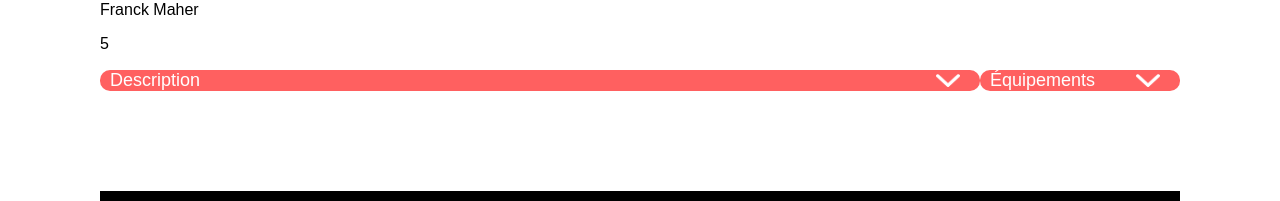
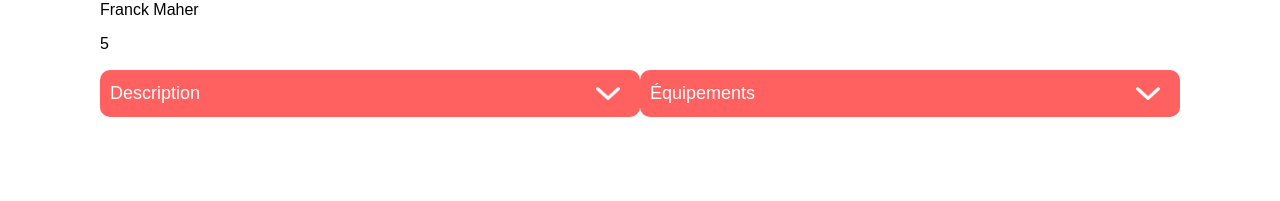
Before and after one commit to Axel75018/kasa, a React (Create React App) app: page /logement/0979876d in a window 1280 px wide. Shown: the part 698-899 px from the top of the page. Built offline with nearby package versions, Linux system fonts and the light colour scheme.

Commit message:
largeur collapse logement ok

```diff
--- a/src/assets/style/style.css
+++ b/src/assets/style/style.css
@@ -659,9 +659,35 @@ section.logementCollapse {
   justify-content: space-between;
 }
 section.logementCollapse div.collapseContainer {
-  width: 582px;
+  max-width: 582px;
+  width: 100%;
 }
-section.logementCollapse div.collapseContainer div.collapseContenu {
+section.logementCollapse div.collapseContainer div.collapseTitre {
+  width: 100%;
+  height: 47px;
+  margin: 0;
+  padding: 0;
+  background-color: rgb(255, 96, 96);
+  display: flex;
+  flex-direction: row;
+  align-items: center;
+  padding: 0 10px;
+  z-index: 2;
+}
+section.logementCollapse div.collapseContainer div.collapseTitre h4 {
+  color: white;
+  margin: 0;
+}
+section.logementCollapse div.collapseContainer div.collapseTitre button {
+  margin-left: auto;
+  background-color: transparent;
+  border: none;
+  color: white;
+  font-size: 24px;
+  cursor: pointer;
+}
+
+div.collapseContenu {
   min-height: 250px;
   height: 100%;
 }
--- a/src/components/collapse/Collapse2.js
+++ b/src/components/collapse/Collapse2.js
@@ -9,8 +9,8 @@ const Collapse2 = ({ titre, contenu, hauteurTitreCollapse }) => {
   };
 
   return (
-    <div>
-      <div style={{ height: hauteurTitreCollapse }} className="collapseTitre">
+    <div className="collapseContainer">
+      <div className="collapseTitre">
         <h4>{titre}</h4>
         <img
           src={up}
--- a/src/pages/logements/_logement.scss
+++ b/src/pages/logements/_logement.scss
@@ -3,11 +3,38 @@ section.logementCollapse {
   flex-direction: row;
   justify-content: space-between;
   div.collapseContainer {
-    width: 582px;
+    max-width: 582px;
+    width: 100%;
 
-    div.collapseContenu {
-      min-height: 250px;
-      height: 100%;
+    div.collapseTitre {
+      width: 100%;
+      height: 47px;
+      margin: 0;
+      padding: 0;
+      background-color: $ColorFirst;
+      display: flex;
+      flex-direction: row;
+      align-items: center;
+      padding: 0 10px;
+      z-index: 2;
+
+      h4 {
+        color: white;
+        margin: 0;
+      }
+
+      button {
+        margin-left: auto;
+        background-color: transparent;
+        border: none;
+        color: white;
+        font-size: 24px;
+        cursor: pointer;
+      }
     }
   }
 }
+div.collapseContenu {
+  min-height: 250px;
+  height: 100%;
+}
```
Also changed, not shown: 1 other file (tests, documents, lock files or other folders).
